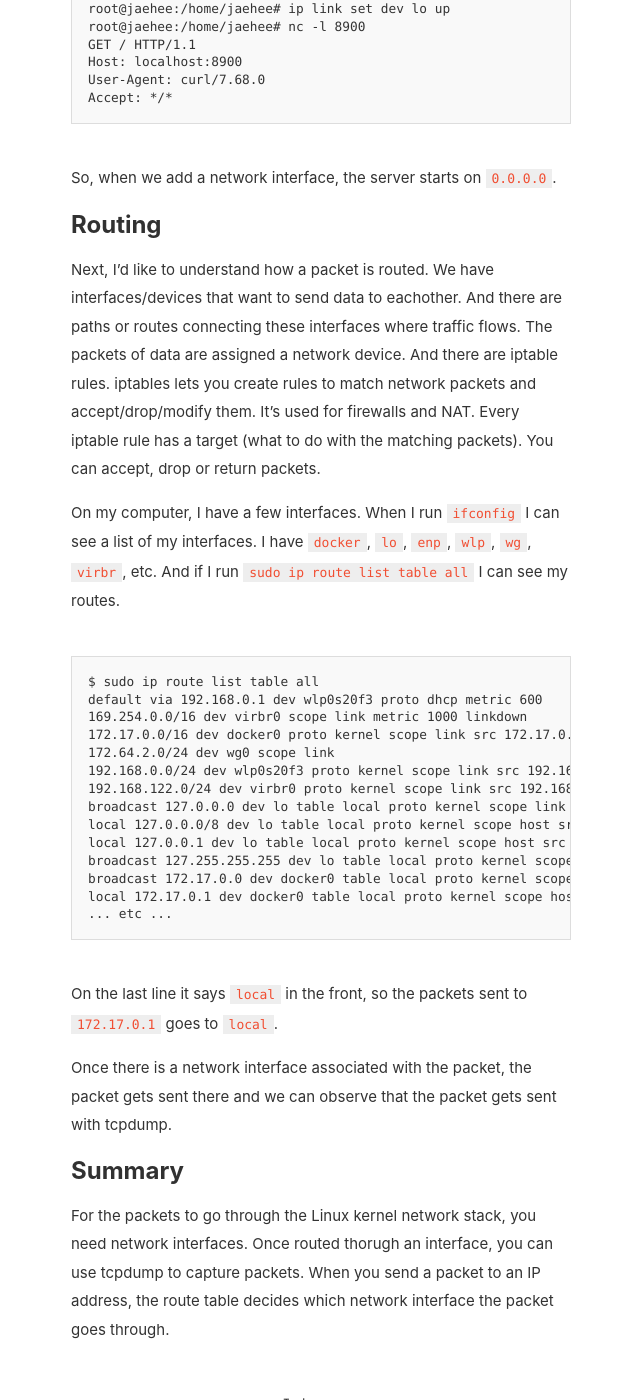
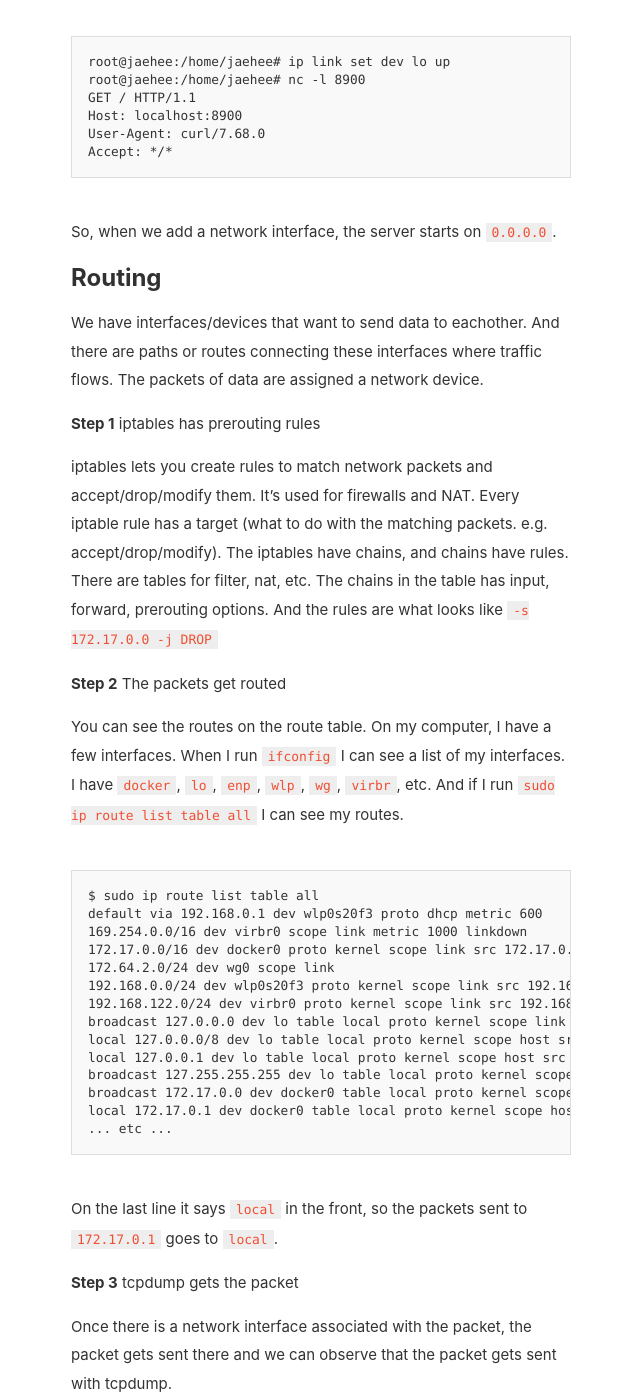
Before and after one commit to jhpark1013/blog, a Jekyll site: the page built from _posts/2022-06-06-day-8-messing-around-with-network-namespaces.markdown, in a window 1280 px wide and 1400 px high, scrolled down 1545 px. Shown: the whole window, without its empty margins (319-959 px from the left). Built offline with Jekyll 4.4.1, drawn with Linux system fonts in a browser that asks for light colours; some of the changed text lies outside the part shown.

Commit message:
fix and add notes on route tables

````diff
--- a/_posts/2022-06-06-day-8-messing-around-with-network-namespaces.markdown
+++ b/_posts/2022-06-06-day-8-messing-around-with-network-namespaces.markdown
@@ -14,18 +14,18 @@ Running commands within a network namespace goes like this:
 ```
 sudo ip netns exec ns1 <command>
 ```
+If I run `bash` as the command, and run `nc -l 8900` in the namespace, `netstat` shows that the server exists.
+```
+$ sudo ip netns exec ns1 bash
 
-If I run `bash` as the command, and run `nc -l 8900` in the namespace, `netstat` shows that the server exists.
-
-```
 root@jaehee:/home/jaehee# netstat -tulpn
 Active Internet connections (only servers)
 Proto Recv-Q Send-Q Local Address           Foreign Address         State       PID/Program name
 tcp        0      0 0.0.0.0:8900            0.0.0.0:*               LISTEN
 ```
-
 It's listening on `0.0.0.0:8900` which means it's listening all network interfaces. But since I haven't set up any interfaces yet, when I `curl`, no packets would be detected. And that is inline with what I see:
 ```
+root@jaehee:/home/jaehee# curl localhost:8900
 curl: (7) Couldn't connect to server
 ```
 But if I setup a loopback `lo` interface, `curl` should send packets this time. and `nc` should receive them.
@@ -47,8 +47,15 @@ So, when we add a network interface, the server starts on `0.0.0.0`.
 
 
 ## Routing
-Next, I'd like to understand how a packet is routed. We have interfaces/devices that want to send data to eachother. And there are paths or routes connecting these interfaces where traffic flows. The packets of data are assigned a network device. And there are iptable rules. iptables lets you create rules to match network packets and accept/drop/modify them. It's used for firewalls and NAT. Every iptable rule has a target (what to do with the matching packets). You can accept, drop or return packets.
+We have interfaces/devices that want to send data to eachother. And there are paths or routes connecting these interfaces where traffic flows. The packets of data are assigned a network device.
 
+**Step 1** iptables has prerouting rules
+
+iptables lets you create rules to match network packets and accept/drop/modify them. It's used for firewalls and NAT. Every iptable rule has a target (what to do with the matching packets. e.g. accept/drop/modify). The iptables have chains, and chains have rules. There are tables for filter, nat, etc. The chains in the table has input, forward, prerouting options. And the rules are what looks like `-s 172.17.0.0 -j DROP`
+
+**Step 2** The packets get routed
+
+You can see the routes on the route table.
 On my computer, I have a few interfaces. When I run `ifconfig` I can see a list of my interfaces. I have `docker`, `lo`, `enp`, `wlp`, `wg`, `virbr`, etc. And if I run `sudo ip route list table all` I can see my routes.
 ```
 $ sudo ip route list table all
@@ -68,10 +75,14 @@ local 172.17.0.1 dev docker0 table local proto kernel scope host src 172.17.0.1
 ```
 On the last line it says `local` in the front, so the packets sent to `172.17.0.1` goes to `local`.
 
+**Step 3** tcpdump gets the packet
+
 Once there is a network interface associated with the packet, the packet gets sent there and we can observe that the packet gets sent with tcpdump.
 
 ## Summary
-For the packets to go through the Linux kernel network stack, you need network interfaces. Once routed thorugh an interface, you can use tcpdump to capture packets. When you send a packet to an IP address, the route table decides which network interface the packet goes through.
+Before routing, there is a prerouting chain in the iptables that happens.
+When you send a packet to an IP address, the route table decides which network interface the packet goes through.
+For the packets to go through the Linux kernel network stack, you need network interfaces. Once routed thorugh an interface, you can use tcpdump to capture packets.
 
 <!--
 ```
````
